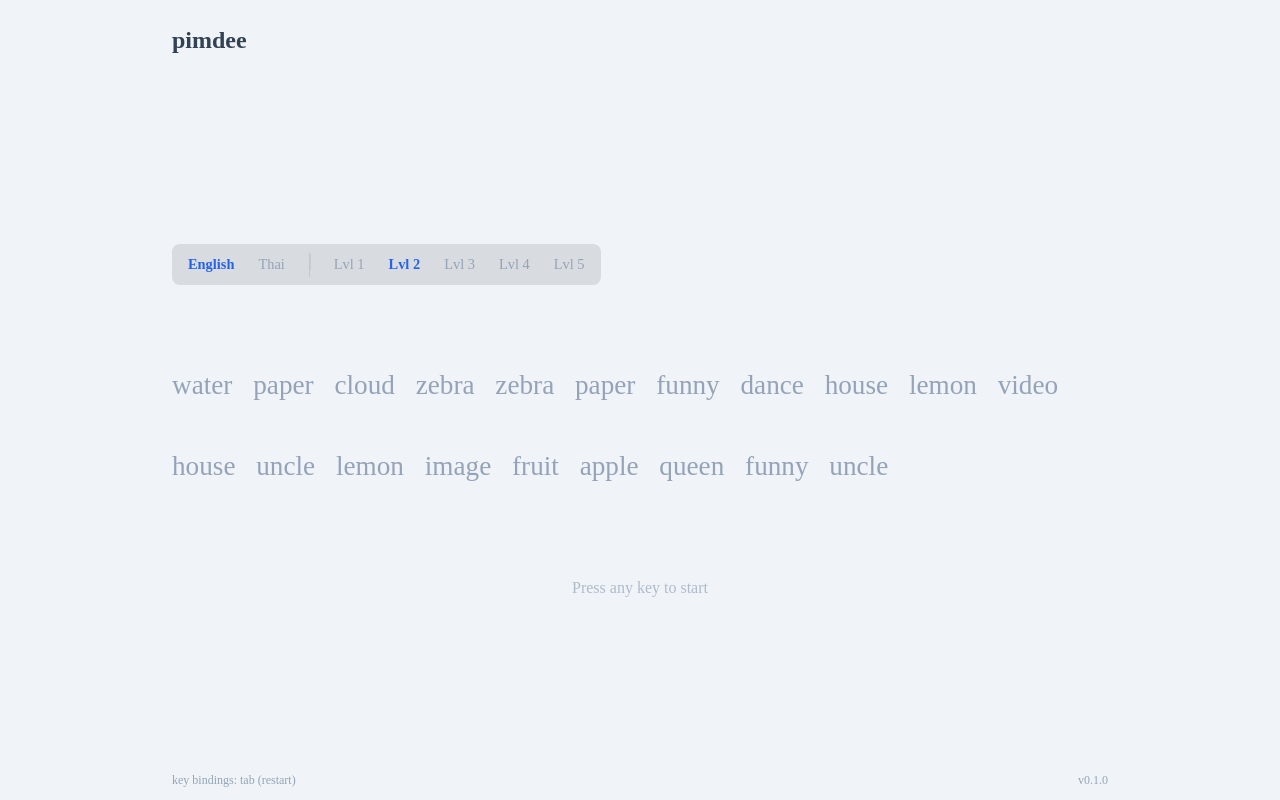
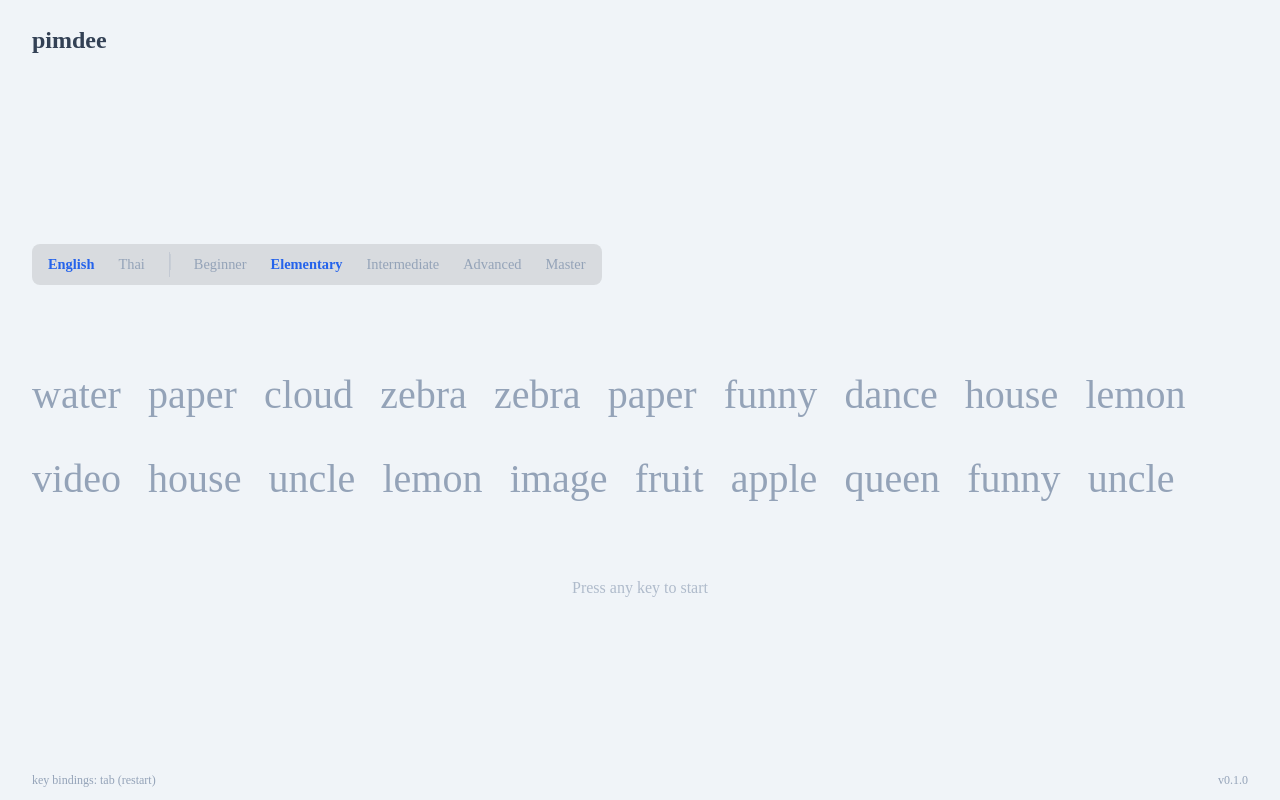
Before and after one commit to TheerawitDev/Pimdee, a Next.js app: page / in a window 1280 px wide. Built offline with nearby package versions, Linux system fonts and the light colour scheme.

Commit message:
feat: Implement a new typing test component with associated styles and global theme variables.

```diff
--- a/src/app/globals.css
+++ b/src/app/globals.css
@@ -19,7 +19,7 @@
   --font-mono: var(--font-mono), monospace;
 
   /* Spacing & Layout */
-  --content-width: 1000px;
+  --content-width: 1400px;
   --header-height: 80px;
   --footer-height: 40px;
 }
--- a/src/components/TypingTest.module.css
+++ b/src/components/TypingTest.module.css
@@ -56,9 +56,9 @@
 .wordsContainer {
     display: flex;
     flex-wrap: wrap;
-    gap: 0.8rem;
+    gap: 1.2rem;
     /* Space between words */
-    font-size: 1.7rem;
+    font-size: 2.5rem;
     /* Large readable text */
     line-height: 1.5;
     user-select: none;
@@ -126,7 +126,7 @@
 }
 
 .finalWpm {
-    font-size: 4rem;
+    font-size: 6rem;
     color: var(--main-color);
     font-weight: bold;
 }
@@ -138,17 +138,19 @@
 }
 
 .restartBtn {
-    background-color: var(--sub-color);
-    color: var(--bg-color);
+    background-color: var(--main-color);
+    color: white;
     border: none;
-    padding: 0.5rem 1rem;
+    padding: 0.8rem 2rem;
     font-size: 1.2rem;
     cursor: pointer;
-    border-radius: 4px;
+    border-radius: 8px;
+    transition: opacity 0.2s;
+    margin-top: 2rem;
 }
 
 .restartBtn:hover {
-    background-color: var(--text-color);
+    opacity: 0.9;
 }
 
 .instruction {
--- a/src/components/TypingTest.tsx
+++ b/src/components/TypingTest.tsx
@@ -2,6 +2,7 @@
 
 import { useEffect, useRef, useState } from "react";
 import { useTypingEngine } from "@/hooks/useTypingEngine";
+import { Difficulty } from "@/lib/dictionaries";
 import styles from "./TypingTest.module.css";
 
 export default function TypingTest() {
@@ -68,37 +69,21 @@ export default function TypingTest() {
 
                     <div className={styles.divider}>|</div>
 
-                    <button
-                        className={`${styles.modeBtn} ${difficulty === 'starter' ? styles.active : ''}`}
-                        onClick={() => { setDifficulty('starter'); resetGame(); }}
-                    >
-                        Lvl 1
-                    </button>
-                    <button
-                        className={`${styles.modeBtn} ${difficulty === 'elementary' ? styles.active : ''}`}
-                        onClick={() => { setDifficulty('elementary'); resetGame(); }}
-                    >
-                        Lvl 2
-                    </button>
-                    <button
-                        className={`${styles.modeBtn} ${difficulty === 'intermediate' ? styles.active : ''}`}
-                        onClick={() => { setDifficulty('intermediate'); resetGame(); }}
-                    >
-                        Lvl 3
-                    </button>
-                    <button
-                        className={`${styles.modeBtn} ${difficulty === 'advanced' ? styles.active : ''}`}
-                        onClick={() => { setDifficulty('advanced'); resetGame(); }}
-                    >
-                        Lvl 4
-                    </button>
-                    <button
-                        className={`${styles.modeBtn} ${difficulty === 'master' ? styles.active : ''}`}
-                        onClick={() => { setDifficulty('master'); resetGame(); }}
-                        title="Master"
-                    >
-                        Lvl 5
-                    </button>
+                    {[
+                        { id: 'starter', en: 'Beginner', th: 'เริ่มต้น' },
+                        { id: 'elementary', en: 'Elementary', th: 'พื้นฐาน' },
+                        { id: 'intermediate', en: 'Intermediate', th: 'ปานกลาง' },
+                        { id: 'advanced', en: 'Advanced', th: 'สูง' },
+                        { id: 'master', en: 'Master', th: 'เชี่ยวชาญ' }
+                    ].map((lvl) => (
+                        <button
+                            key={lvl.id}
+                            className={`${styles.modeBtn} ${difficulty === lvl.id ? styles.active : ''}`}
+                            onClick={() => { setDifficulty(lvl.id as Difficulty); resetGame(); }}
+                        >
+                            {language === 'thai' ? lvl.th : lvl.en}
+                        </button>
+                    ))}
                 </div>
 
                 {gameState === 'start' || gameState === 'finish' ? (
```
